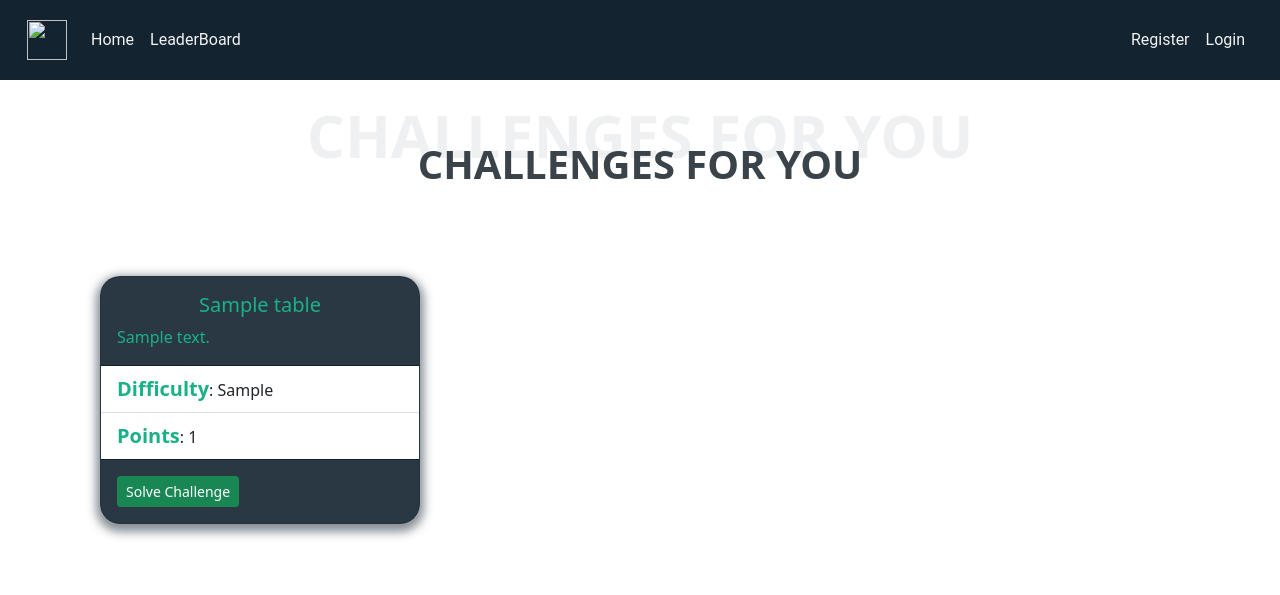
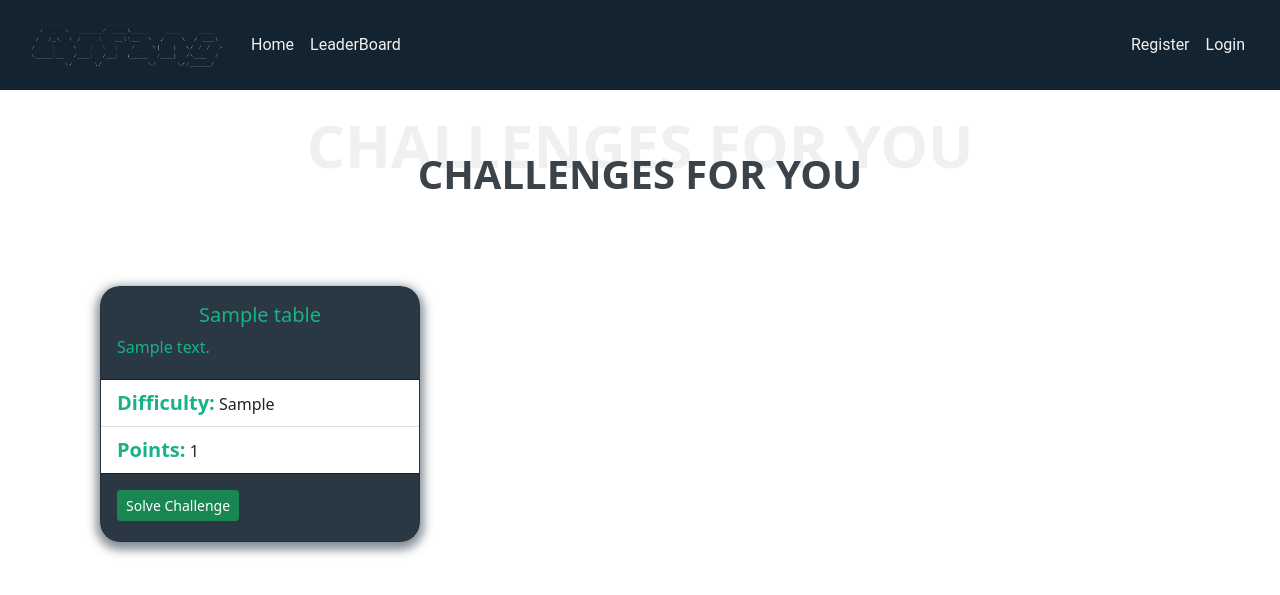
Before and after one commit to Kaiser784/Web-sec-challenges, a Django app: page / in a window 1280 px wide. Shown: the top 595 px of the page. Run offline with Django 3.2, Linux system fonts and the light colour scheme; tables that the repository leaves empty hold one stand-in row (values such as "Sample post"); some libraries are stand-ins or nearby versions.

Commit message:
Updated home page and added new style changes

```diff
--- a/assets/challenges/css/home.css
+++ b/assets/challenges/css/home.css
@@ -66,12 +66,26 @@ nav .container-fluid .navbar-brand:hover {
   line-height: 0;
 }
 
+@media (max-width: 767px){
+  .mainhead span{
+    font-size: 40px;
+  }
+}
+
 /* CHALLENGE CARDS CSS */
+
+  .deck{
+    display: flex;
+    flex-wrap: wrap;
+    justify-content: center;
+  }
 
   .card{
     margin-top: 20px;
     margin-bottom: 20px;
     border-radius: 20px;
+    min-height: 16rem;
+    width: 20rem;
     background-color: rgba(19, 35, 47, 0.9);
     box-shadow: 0 4px 10px 4px rgba(19, 35, 47, 0.5);
   }
@@ -89,7 +103,7 @@ nav .container-fluid .navbar-brand:hover {
   color: #1ab188;
 }
 
-.headings{
+.list-group .headings{
 	font-weight:  bold;
   font-size: 20px;
   color: #1ab188;
@@ -104,3 +118,31 @@ nav .container-fluid .navbar-brand:hover {
 	font-weight: bold;
 
 }
+
+.modal .headings{
+  font-weight:  bold;
+  font-size: 20px;
+}
+
+.modal-content{
+  background-color: rgba(19, 35, 47, 0.9);
+}
+
+.modal-header button{
+  font-size: 15px;
+}
+
+.modal-title{
+  color: #eef0f2;
+  font-size: 30px;
+}
+
+.modal-text{
+	white-space: break-spaces;
+  color: #eef0f2;
+  font-size: 18px;
+}
+
+.modal-body a{
+  color: #1ab188;
+}
--- a/challenges/templates/challenges/home.html
+++ b/challenges/templates/challenges/home.html
@@ -18,7 +18,7 @@
   <nav id="bootstrap-override-customnav" class="navbar navbar-expand-lg navbar-light">
       <div class="container-fluid">
         <a class="navbar-brand" href="{% url 'webpages-home'%}">
-            <img src="" alt="" width="40" height="40">
+            {% load static %}<img src="{% static "challenges/css/anfang1.jpeg" %}" alt="" width="200" height="50">
         </a>
         <button class="navbar-toggler navbar-dark" type="button" data-bs-toggle="collapse" data-bs-target="#navbarSupportedContent" aria-controls="navbarSupportedContent" aria-expanded="false" aria-label="Toggle navigation">
           <span class="navbar-toggler-icon"></span>
@@ -53,21 +53,21 @@
 
       {% for item in challenges.all %}
 
-          {% if forloop.counter0|divisibleby:3 %}
+          <!--{% if forloop.counter0|divisibleby:3 %}-->
           <div class="row">
-          {% endif %}
+          <!--{% endif %}-->
 
-              <div class="col-lg-4 .d-none .d-lg-block .d-xl-none">
+              <div class="deck col-lg-4 col-md-6 col-sm-12">
 
-                  <div class="card mx-auto" style="width: 20rem;">
+                  <div class="card">
 
                     <div class="card-body">
                         <h5 class="card-title" style="text-align: center;">{{ item.title }}</h5>
                         <p class="card-text">{{ item.description }}</p>
                     </div>
                     <ul class="list-group list-group-flush">
-                        <li class="list-group-item"><span class = "headings">Difficulty</span>: {{ item.difficulty }}</li>
-                        <li class="list-group-item"><span class = "headings">Points</span>: {{ item.venari }}</li>
+                        <li class="list-group-item"><span class = "headings">Difficulty:</span> {{ item.difficulty }}</li>
+                        <li class="list-group-item"><span class = "headings">Points:</span> {{ item.venari }}</li>
                     </ul>
                     <div class="card-body">
                         {%if user.is_authenticated%}
@@ -85,9 +85,9 @@
 
               </div>
 
-          {% if forloop.counter|divisibleby:3 or forloop.last %}
+          <!--{% if forloop.counter|divisibleby:3 or forloop.last %}-->
           </div><!-- Row Closing -->
-          {% endif %}
+          <!--{% endif %}-->
 
       {% endfor %}
 
@@ -106,16 +106,16 @@
 
                   <div class="modal-header">
                     <h5 class="modal-title">{{ item.challenge.title }}</h5>
-                    <button type="button" class="close" data-dismiss="modal" aria-label="Close">
+                    <button type="button" class="bs-modal btn btn-success close" data-dismiss="modal" aria-label="Close">
                         <span aria-hidden="true">&times;</span>
                     </button>
                   </div>
                   <div class="modal-body">
-                      <p class="card-text"><span class="headings">Author</span>:   <a href="{{ item.challenge.author_link }}" target="_blank">{{ item.challenge.author }}</a></p>
-                      <p class="card-text" ><span class="headings">Description</span>:  {{ item.challenge.description }}</p>
-                      <p class="card-text" ><span class="headings">Difficulty</span>:  {{ item.challenge.difficulty }}</p>
-                      <p class="card-text" ><span class="headings">Points</span>:  {{ item.challenge.venari }}</p>
-                      <p class="card-text"><span class="headings">Challenge</span>:  <a href="{{ item.challenge.location }}" target="_blank">{{ item.challenge.location }}</a></p>
+                      <p class="modal-text"><span class="headings">Author:</span>   <a href="{{ item.challenge.author_link }}" target="_blank">{{ item.challenge.author }}</a></p>
+                      <p class="modal-text" ><span class="headings">Description:</span>  {{ item.challenge.description }}</p>
+                      <p class="modal-text" ><span class="headings">Difficulty:</span>  {{ item.challenge.difficulty }}</p>
+                      <p class="modal-text" ><span class="headings">Points:</span>  {{ item.challenge.venari }}</p>
+                      <p class="modal-text"><span class="headings">Challenge:</span>  <a href="{{ item.challenge.location }}" target="_blank">{{ item.challenge.location }}</a></p>
                   </div>
                   {% if user.is_authenticated %}
                   {% if not item.done %}
@@ -123,8 +123,8 @@
                       <form action="" method="POST" enctype="multipart/form-data">
                       {% csrf_token %}
                           <div class="mr-auto">
-                            <label for="flagauth" class="card-text mr-auto"><span class="headings">Flag: </span></label>
-                            <input id="flagauth" type="text" name="flag_check">
+                            <label for="flagauth" class="modal-text"><span class="headings">Flag: </span></label>
+                            <input id="flagauth" type="text" name="flag_check" class="fill-width">
                             <input id="flagauth" type="hidden" name="title_check" value="{{ item.challenge.title }}">
                             <button type="submit" class="btn btn-success">Submit</button>
                           </div>
--- a/challenges/templates/leaderboard/leaderboard.html
+++ b/challenges/templates/leaderboard/leaderboard.html
@@ -16,7 +16,7 @@
     <nav id="bootstrap-override-customnav" class="navbar navbar-expand-lg navbar-light">
         <div class="container-fluid">
           <a class="navbar-brand" href="{% url 'webpages-home'%}">
-              <img src="" alt="" width="40" height="40">
+              {% load static %}<img src="{% static "challenges/css/anfang1.jpeg" %}" alt="" width="200" height="50">
           </a>
           <button class="navbar-toggler navbar-dark" type="button" data-bs-toggle="collapse" data-bs-target="#navbarSupportedContent" aria-controls="navbarSupportedContent" aria-expanded="false" aria-label="Toggle navigation">
             <span class="navbar-toggler-icon"></span>
--- a/webpages/templates/register/base.html
+++ b/webpages/templates/register/base.html
@@ -22,7 +22,7 @@
       <nav id="bootstrap-override-customnav" class="navbar navbar-expand-lg navbar-light">
         <div class="container-fluid">
           <a class="navbar-brand" href="{% url 'webpages-home'%}">
-              <img src="" alt="" width="40" height="40">
+              {% load static %}<img src="{% static "challenges/css/anfang1.jpeg" %}" alt="" width="200" height="50">
           </a>
           <button class="navbar-toggler navbar-dark" type="button" data-bs-toggle="collapse" data-bs-target="#navbarSupportedContent" aria-controls="navbarSupportedContent" aria-expanded="false" aria-label="Toggle navigation">
               <span class="navbar-toggler-icon"></span>
--- a/webpages/templates/register/logout.html
+++ b/webpages/templates/register/logout.html
@@ -1,7 +1,7 @@
 {%extends 'register/base.html'%}
 {%block body_block%}
 
-    <!-- ======= Login Page ======= -->
+    <!-- ======= Logout Page ======= -->
     <div class="form">
 
           <div id="logout">
```
Also changed, not shown: assets/webpages/login.js (added, +37 -0 lines), assets/challenges/css/anfang1.jpeg (added).
